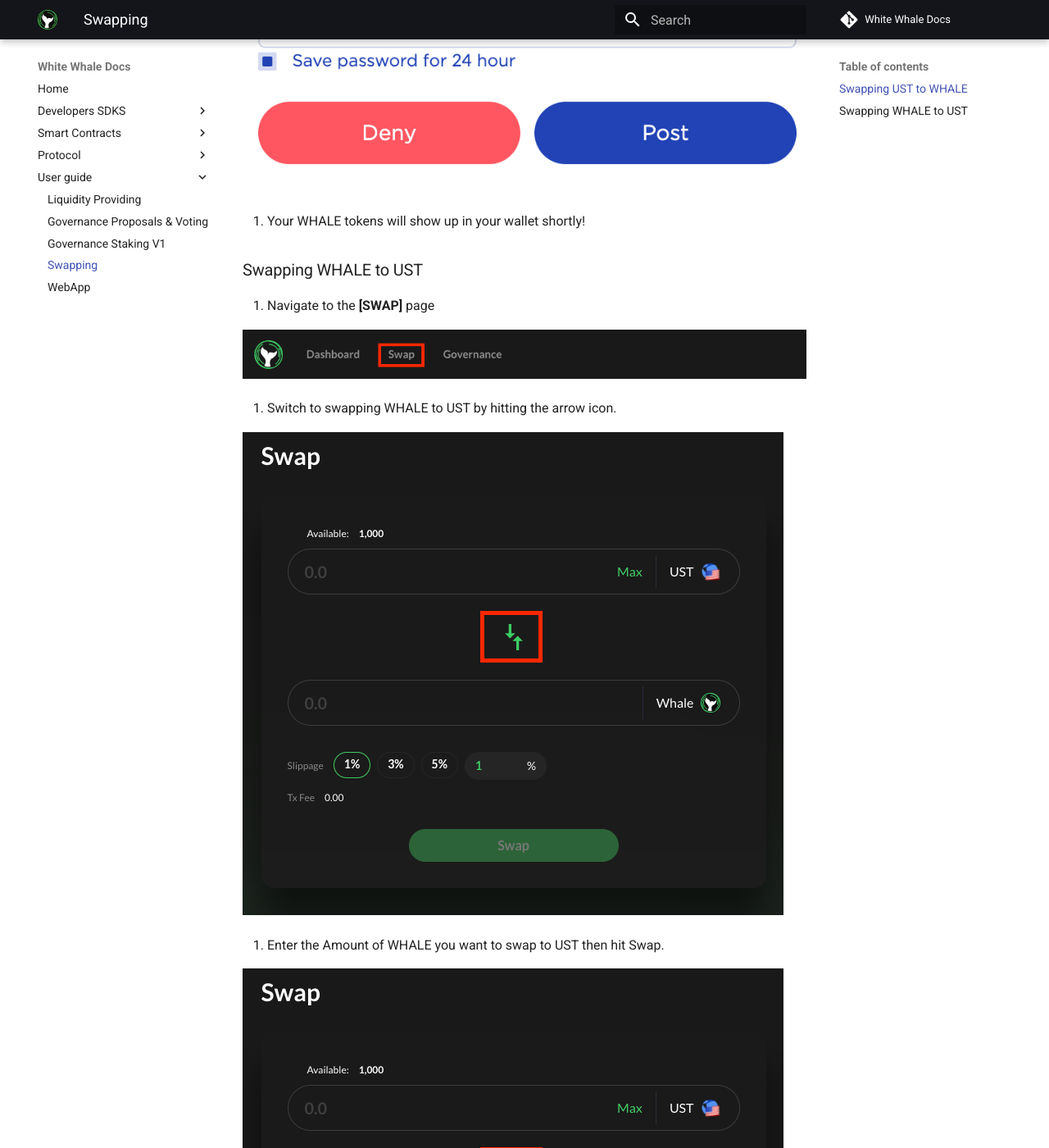
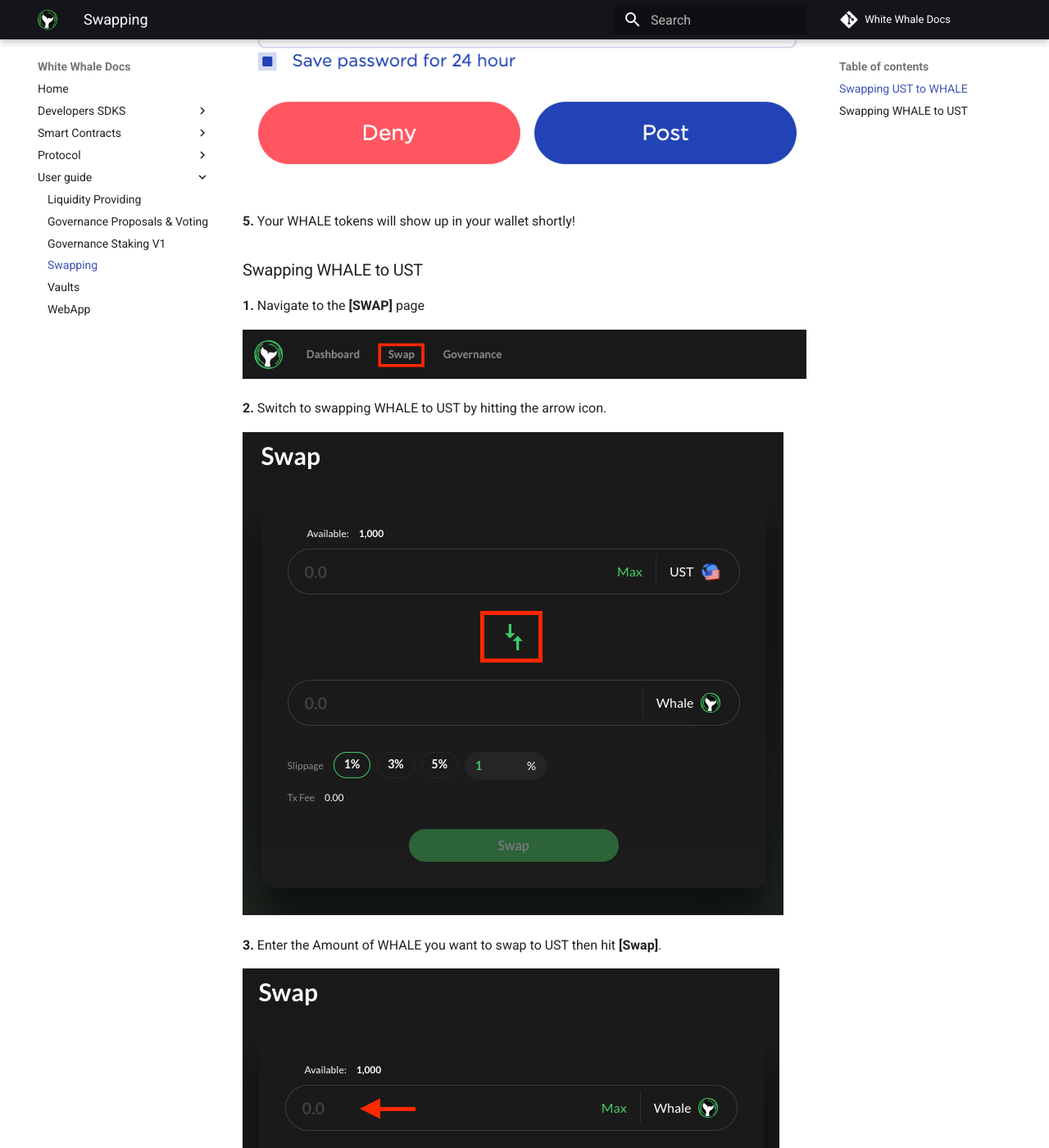
Before and after one commit to White-Whale-Defi-Platform/docs, an MkDocs documentation site: the page built from docs/user-guide/Swap.md, in a window 1280 px wide and 1400 px high, scrolled down 1939 px. Shown: the whole window at 82% size. Built offline with MkDocs 1.6.1 and Material for MkDocs 9.7.7, drawn with Linux system fonts in a browser that asks for light colours; comment, search, counter and statistics services are not loaded.

Commit message:
fixed bullet points updated arb doc

```diff
--- a/docs/user-guide/Swap.md
+++ b/docs/user-guide/Swap.md
@@ -9,40 +9,40 @@
 
 ### Swapping UST to WHALE
 
-1. Connect Wallet
+**1.** Connect Wallet
 
 ![](assets/connect-wallet.png)
 
-2. Navigate to the **\[SWAP\]** page
+**2.** Navigate to the **\[SWAP\]** page
 
 ![](assets/swap1.png)
 
-3. Enter the amount of UST you want to swap to WHALE. Then select **\[SWAP\]**.
+**3.** Enter the amount of UST you want to swap to WHALE. Then select **\[SWAP\]**.
 
 ![](assets/swap2.png)
 
-4. Select **\[POST\]** to confirm transaction
+**4.** Select **\[POST\]** to confirm transaction
 
 ![](assets/governance4.png)
 
-5. Your WHALE tokens will show up in your wallet shortly!
+**5.** Your WHALE tokens will show up in your wallet shortly!
 
 ### Swapping WHALE to UST
 
-1. Navigate to the **\[SWAP\]** page
+**1.** Navigate to the **\[SWAP\]** page
 
 ![](assets/swap1.png)
 
-2. Switch to swapping WHALE to UST by hitting the arrow icon.
+**2.** Switch to swapping WHALE to UST by hitting the arrow icon.
 
 ![](assets/swap3.png)
 
-3. Enter the Amount of WHALE you want to swap to UST then hit Swap.
+**3.** Enter the Amount of WHALE you want to swap to UST then hit **\[Swap\]**.
 
-![](assets/swap4.png)
+![](assets/swap5.png)
 
-4. Select **\[POST\]** to confirm transaction
+**4.** Select **\[POST\]** to confirm transaction
 
 ![](assets/governance4.png)
 
-5. Your UST will show up in your wallet shortly!
+**5.** Your UST will show up in your wallet shortly!
```
Also changed, not shown: docs/protocol/Arb-Vaults/Arbitrage_Vaults.md (+26 -0 lines), docs/user-guide/Liquidity.md (+11 -11 lines), docs/user-guide/Proposals-Voting.md (+3 -3 lines), docs/user-guide/Staking.md (+9 -9 lines), docs/user-guide/Vaults.md (added, +46 -0 lines), docs/user-guide/WebApp.md (+19 -19 lines), docs/user-guide/assets/vaults1.png (added), docs/user-guide/assets/vaults2.png (added), docs/user-guide/assets/vaults3.png (added), docs/user-guide/assets/vaults4.png (added), docs/user-guide/assets/vaults5.png (added), docs/user-guide/assets/vaults6.png (added).
